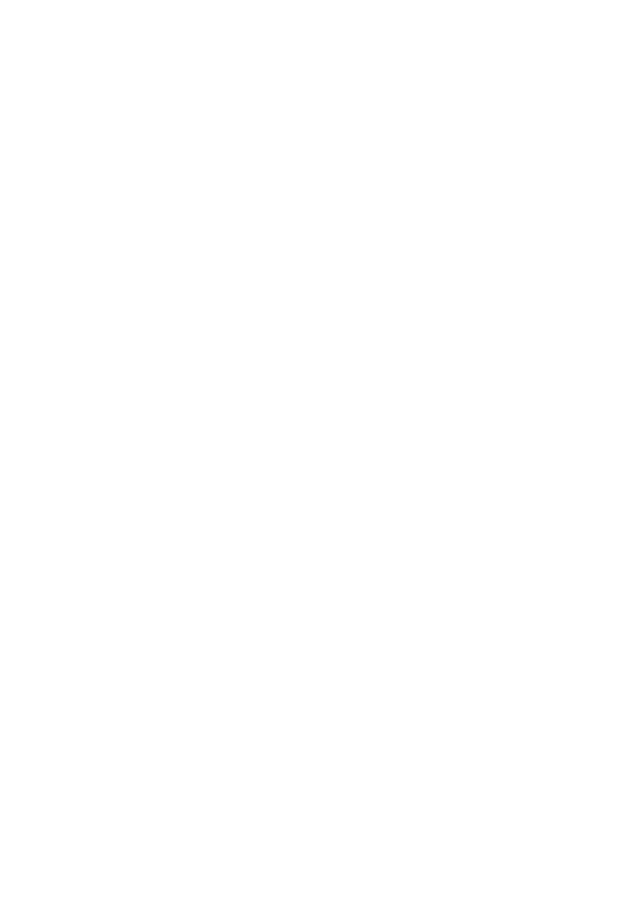
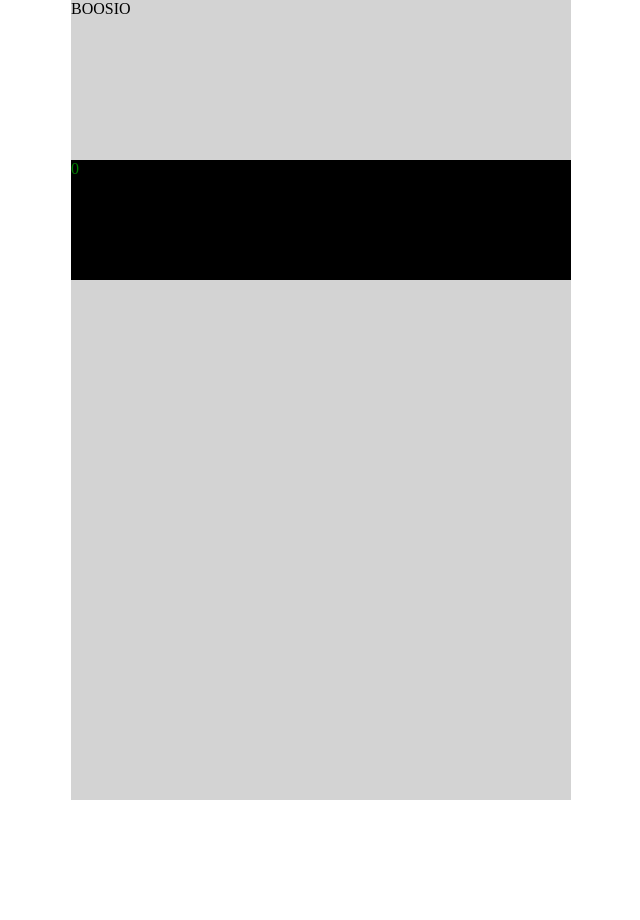
Before and after one commit to AlessandroPalumboDev/htmlcss-simple-calculator, a plain HTML site: page index.html in a window 1280 px wide. Shown: the whole page, without its empty margins (319-959 px from the left). Before the commit the page ends 800 px from the top, so only its background shows below. Drawn offline with Linux system fonts and the light colour scheme.

Commit message:
[UPD] Creata struttura base

```diff
--- a/css/style.css
+++ b/css/style.css
@@ -0,0 +1,48 @@
+*{
+    margin: 0;
+    padding: 0;
+    box-sizing: border-box;
+}
+
+/* CONTENITORE CALCOLATRICE */
+.center{
+    display: flex;
+    justify-content: center;
+    align-items: center;
+    height: 100vh;
+}
+
+/* SEZIONI CALCOLATRICE */
+.calcolatrice{
+    height: 800px;
+    width: 500px;
+    background-color: lightgray;
+}
+
+.top{
+    height: 20%;
+}
+
+.schermo{
+    background-color: black;
+    height: 15%;
+    color: green;
+}
+
+/* TASTIERA */
+.tastiera{
+    height: 80%;
+}
+
+/* PROPRIETà FLEX */
+.d-flex{
+    display: flex;
+}
+
+.j-content-center{
+    justify-content: center;
+}
+
+.a-item-center{
+    align-items: center;
+}
--- a/index.html
+++ b/index.html
@@ -7,6 +7,27 @@
     <title>Calcolatrice</title>
 </head>
 <body>
+    <div class="center">
+        <div class="calcolatrice ">
+            <div class="top">
+                BOOSIO
+            </div>
+            <div class="schermo">
+                <span class="digit">0</span>
+            </div>
+            <div class="tastiera">
+                <div class="tasti-grandi">
+
+                </div>
+                <div class="tasti-piccoli">
+
+                </div>
+
+            </div>
+
+        </div>
+
+    </div>
 
 </body>
 </html>
```
